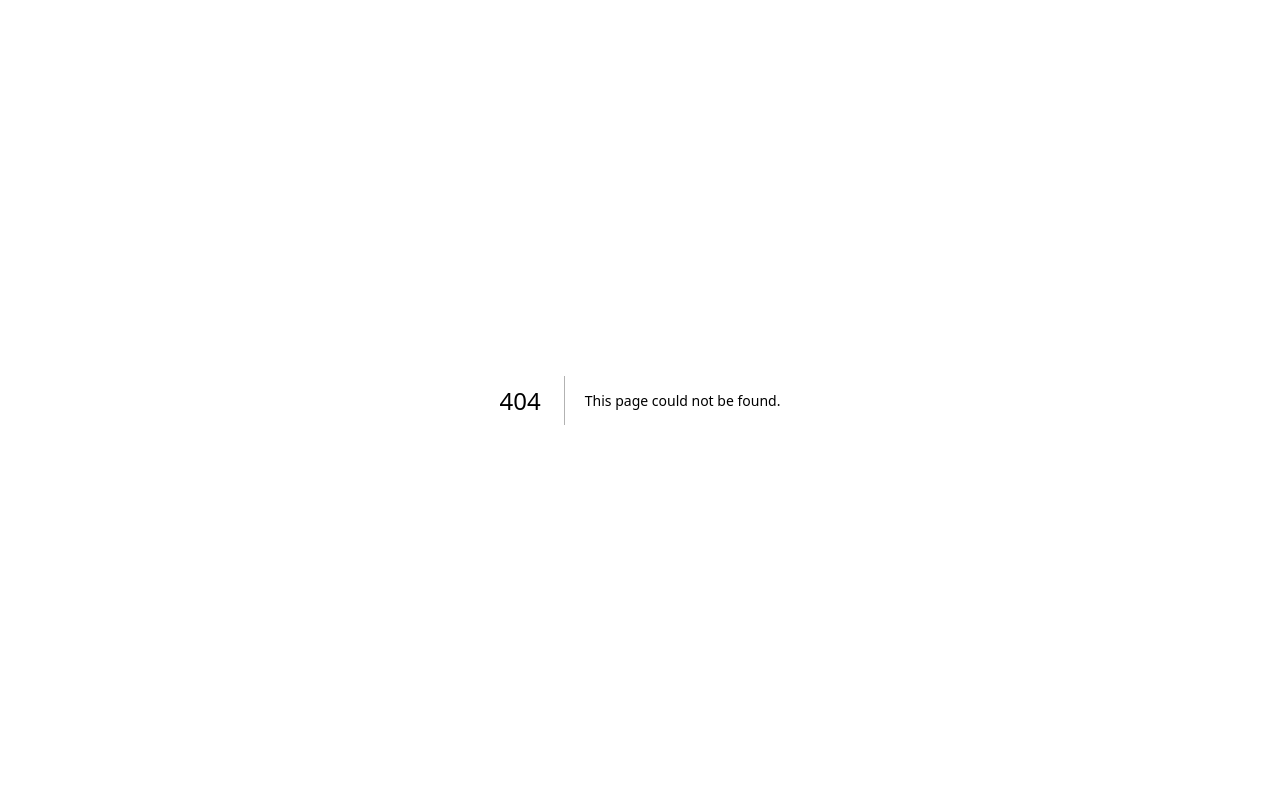
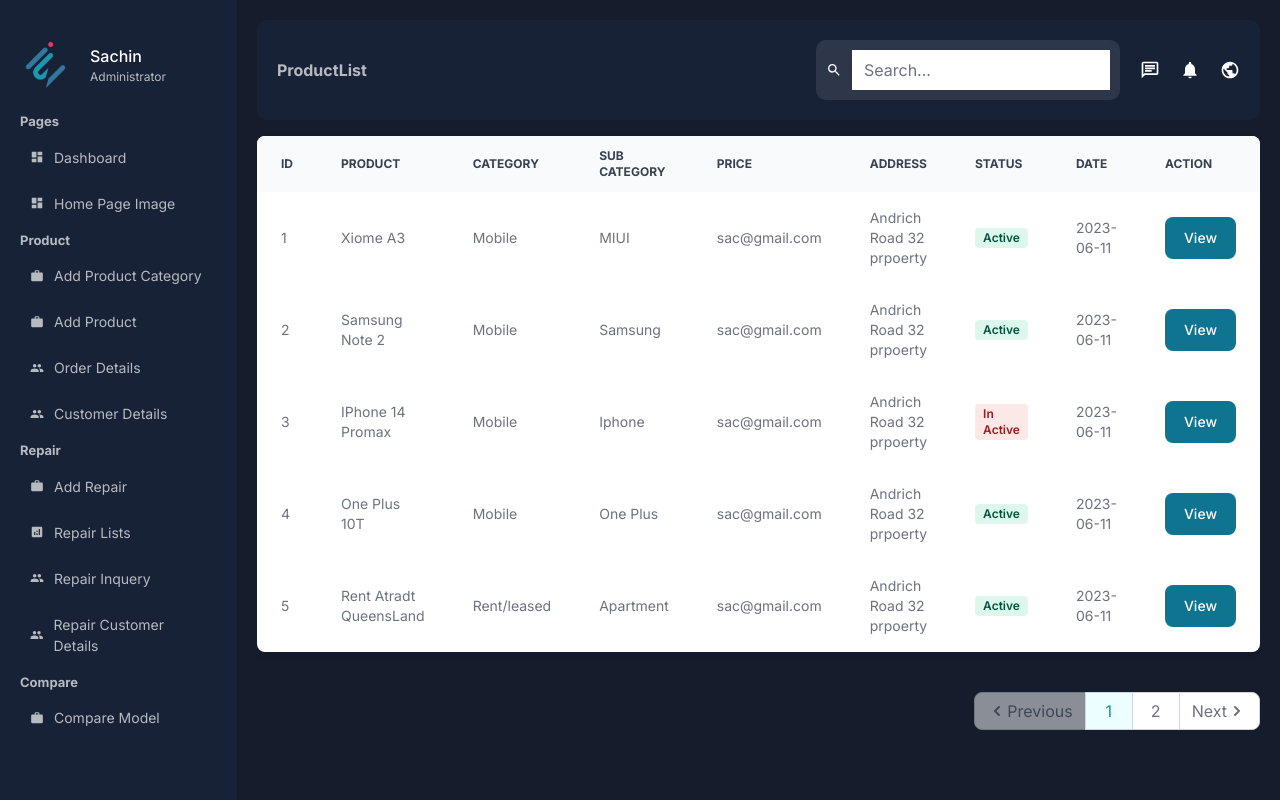
Before and after one commit to pr0chinsachin/ecommerceAdminPanel, a Next.js app: page /dashboard/products/productList in a window 1280 px wide. Before the commit this address had no page. Shown: the top 800 px of the page. Built offline with nearby package versions, Linux system fonts and the light colour scheme.

Commit message:
Product list component added

```diff
--- /dev/null
+++ b/app/dashboard/products/productList/page.jsx
@@ -0,0 +1,177 @@
+"use client";
+import React, { useState } from "react";
+import { Button, Pagination, Table, Badge } from "flowbite-react";
+
+const ProductLists = () => {
+  const [userData, setUserData] = useState([
+    {
+      id: 1,
+      productName: "Xiome A3",
+      category: "Mobile",
+      subCategory: "MIUI",
+      price: "sac@gmail.com",
+      address: "Andrich Road 32 prpoerty",
+      date: "2023-06-11",
+      status: "active",
+    },
+    {
+      id: 2,
+      productName: "Samsung Note 2",
+      category: "Mobile",
+      subCategory: "Samsung",
+      price: "sac@gmail.com",
+      address: "Andrich Road 32 prpoerty",
+      date: "2023-06-11",
+      status: "active",
+    },
+    {
+      id: 3,
+      productName: "IPhone 14 Promax",
+      category: "Mobile",
+      subCategory: "Iphone",
+      price: "sac@gmail.com",
+      address: "Andrich Road 32 prpoerty",
+      date: "2023-06-11",
+      status: "in active",
+    },
+    {
+      id: 4,
+      productName: "One Plus 10T",
+      category: "Mobile",
+      subCategory: "One Plus",
+      price: "sac@gmail.com",
+      address: "Andrich Road 32 prpoerty",
+      date: "2023-06-11",
+      status: "active",
+    },
+    {
+      id: 5,
+      productName: "Rent Atradt QueensLand",
+      category: "Rent/leased",
+      subCategory: "Apartment",
+      price: "sac@gmail.com",
+      address: "Andrich Road 32 prpoerty",
+      date: "2023-06-11",
+      status: "active",
+    },
+    {
+      id: 6,
+      productName: "Sachin Maharjan",
+      category: "Balaju",
+      subCategory: "9876785876",
+      price: "sac@gmail.com",
+      address: "Andrich Road 32 prpoerty",
+      date: "2023-06-11",
+      status: "in active",
+    },
+  ]);
+
+  const [currentPage, setCurrentPage] = useState(1);
+  const onPageChange = (page) => setCurrentPage(page);
+  const [itemsPerPage] = useState(5);
+
+  const [sortBy, setSortBy] = useState(null);
+  const [sortOrder, setSortOrder] = useState("asc");
+
+  const handleSort = (key) => {
+    if (sortBy === key) {
+      setSortOrder(sortOrder === "asc" ? "desc" : "asc");
+    } else {
+      setSortBy(key);
+      setSortOrder("asc");
+    }
+  };
+
+  const sortedData = userData.sort((a, b) => {
+    if (sortBy) {
+      const compareValue = a[sortBy] > b[sortBy] ? 1 : -1;
+      return sortOrder === "asc" ? compareValue : compareValue * -1;
+    }
+    return 0;
+  });
+
+  const getSortIcon = (key) => {
+    if (sortBy === key) {
+      return sortOrder === "asc" ? <span>&uarr;</span> : <span>&darr;</span>;
+    }
+    return null;
+  };
+
+  const renderStatusLabelColor = (status) => {
+    switch (status) {
+      case "in active":
+        return <Badge color="failure">In Active</Badge>;
+      case "active":
+        return <Badge color="success">Active</Badge>;
+      default:
+        return null;
+    }
+  };
+
+  const indexOfLastItem = currentPage * itemsPerPage;
+  const indexOfFirstItem = indexOfLastItem - itemsPerPage;
+  const currentItems = sortedData.slice(indexOfFirstItem, indexOfLastItem);
+
+  return (
+    <div className="container">
+      <div className="py-4 overflow-x-auto">
+        <Table>
+          <Table.Head>
+            <Table.HeadCell onClick={() => handleSort("id")}>
+              {getSortIcon("id")} ID
+            </Table.HeadCell>
+            <Table.HeadCell onClick={() => handleSort("productName")}>
+              {getSortIcon("productName")} Product
+            </Table.HeadCell>
+            <Table.HeadCell onClick={() => handleSort("productName")}>
+              {getSortIcon("category")} Category
+            </Table.HeadCell>
+            <Table.HeadCell onClick={() => handleSort("status")}>
+              {getSortIcon("subCategory")} Sub Category
+            </Table.HeadCell>
+            <Table.HeadCell onClick={() => handleSort("deliveryOptions")}>
+              {getSortIcon("price")} Price
+            </Table.HeadCell>
+            <Table.HeadCell onClick={() => handleSort("deliveryDate")}>
+              {getSortIcon("address")} Address
+            </Table.HeadCell>
+            <Table.HeadCell onClick={() => handleSort("deliveryDate")}>
+              {getSortIcon("date")} Status
+            </Table.HeadCell>
+            <Table.HeadCell onClick={() => handleSort("deliveryDate")}>
+              {getSortIcon("status")} Date
+            </Table.HeadCell>
+            <Table.HeadCell>Action</Table.HeadCell>
+          </Table.Head>
+          <Table.Body>
+            {currentItems.map((user) => (
+              <Table.Row key={user.id}>
+                <Table.Cell>{user.id}</Table.Cell>
+                <Table.Cell>{user.productName}</Table.Cell>
+                <Table.Cell>{user.category}</Table.Cell>
+                <Table.Cell>{user.subCategory}</Table.Cell>
+                <Table.Cell>{user.price}</Table.Cell>
+                <Table.Cell>{user.address}</Table.Cell>
+                <Table.Cell>{renderStatusLabelColor(user.status)}</Table.Cell>
+                <Table.Cell>{user.date}</Table.Cell>
+                <Table.Cell>
+                  <Button>View</Button>
+                </Table.Cell>
+              </Table.Row>
+            ))}
+          </Table.Body>
+        </Table>
+      </div>
+      <div className="flex justify-end mt-4">
+        <Pagination
+          currentPage={currentPage}
+          totalPages={Math.ceil(sortedData.length / itemsPerPage)}
+          onPageChange={onPageChange}
+          showIcons
+        />
+      </div>
+    </div>
+  );
+};
+
+export default ProductLists;
--- a/app/ui-component/dashboard/sidebar/sidebar.jsx
+++ b/app/ui-component/dashboard/sidebar/sidebar.jsx
@@ -47,7 +47,7 @@ const menuItems = [
         submenu: [
           {
             title: "Product List",
-            path: "/dashboard/productlist",
+            path: "/dashboard/products/productList",
             icon: <MdWork />,
             // submenu: [
             //   // Nested submenu
```
